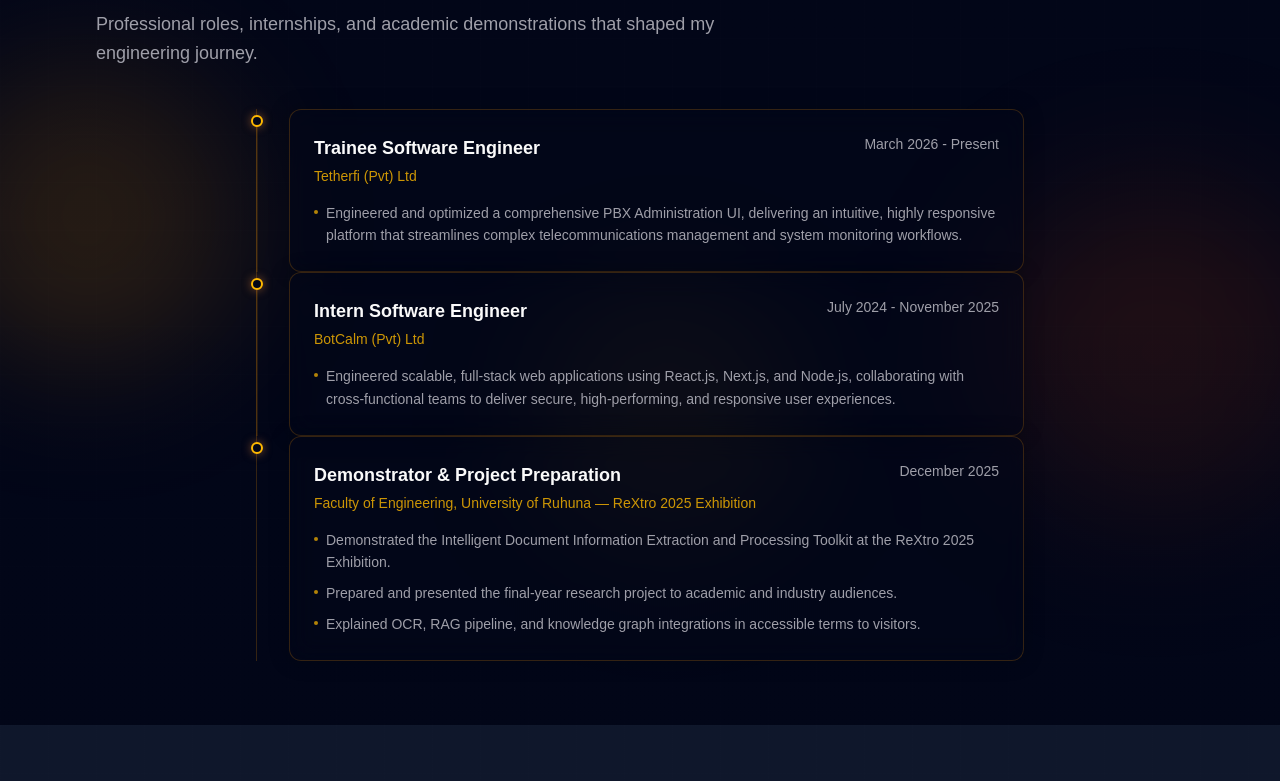
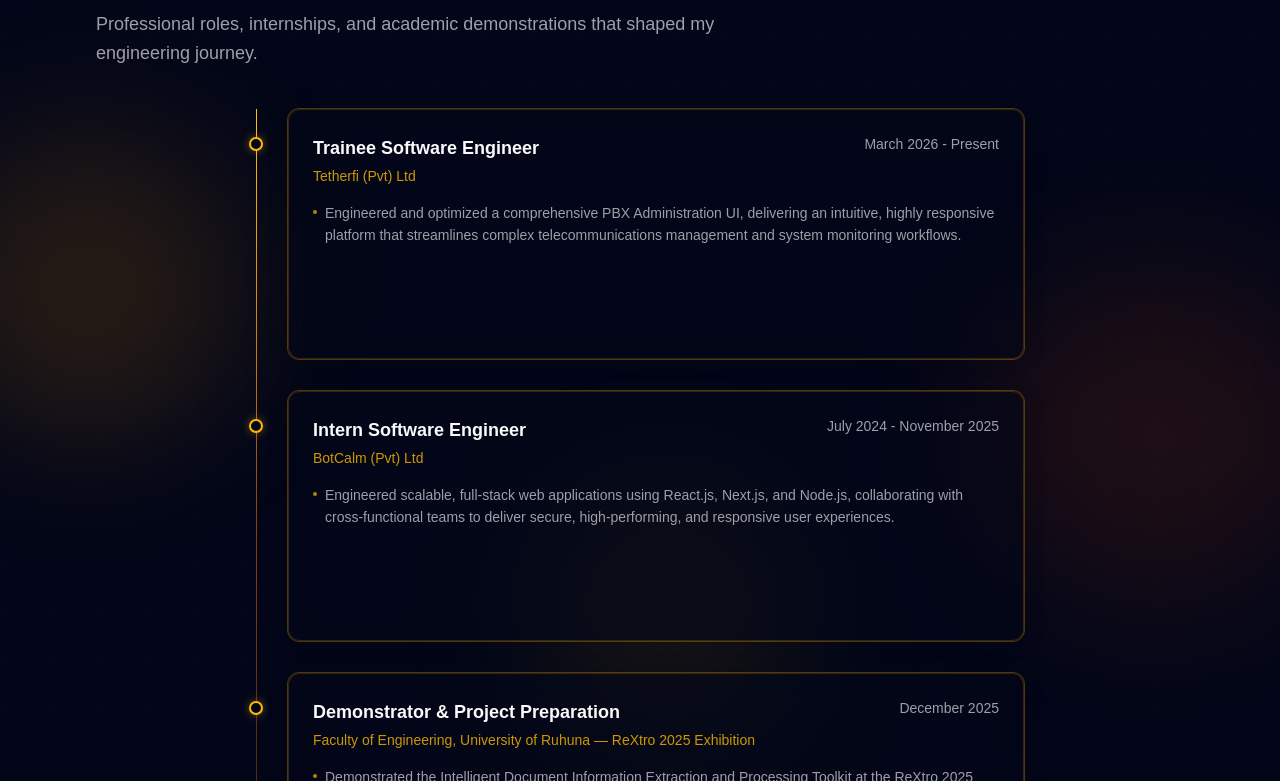
Before and after one commit to HirunaD/hirunad-portfolio, a Next.js app: page / in a window 1280 px wide. Shown: the part 1799-2580 px from the top of the page. Built offline with nearby package versions, Linux system fonts and the light colour scheme.

Commit message:
style: experience section ux

```diff
--- a/app/src/components/sections/ExperienceSection.tsx
+++ b/app/src/components/sections/ExperienceSection.tsx
@@ -16,22 +16,36 @@
         description={experienceSectionContent.description}
       />
 
+      <div className="relative mx-auto max-w-3xl">
+        <div className="absolute bottom-0 left-0 top-0 w-px overflow-hidden" aria-hidden="true">
           <motion.div
-        className="relative mx-auto max-w-3xl border-l border-amber-500/20"
+            className="h-full w-full origin-top bg-linear-to-b from-amber-400 via-orange-500/50 to-amber-500/15"
+            initial={{ scaleY: 0 }}
+            whileInView={{ scaleY: 1 }}
+            viewport={{ once: true, margin: "-80px" }}
+            transition={{ duration: 1.4, ease: [0.22, 1, 0.36, 1] }}
+          />
+          <motion.div
+            className="absolute inset-0 bg-linear-to-b from-amber-300/50 via-orange-400/20 to-transparent"
+            animate={{ opacity: [0.15, 0.55, 0.15] }}
+            transition={{ duration: 2.8, repeat: Infinity, ease: "easeInOut" }}
+          />
+        </div>
+
+        <motion.div
+          className="flex flex-col gap-8 pl-8"
           variants={staggerContainer}
           initial="hidden"
           whileInView="visible"
           viewport={viewportOnce}
         >
-        {experienceData.map((experience, index) => (
+          {experienceData.map((experience) => (
             <motion.div key={experience.id} variants={fadeUpItem}>
-            <ExperienceCard
-              experience={experience}
-              isLast={index === experienceData.length - 1}
-            />
+              <ExperienceCard experience={experience} />
             </motion.div>
           ))}
         </motion.div>
+      </div>
     </SectionShell>
   );
 }
--- a/app/src/components/ui/ExperienceCard.tsx
+++ b/app/src/components/ui/ExperienceCard.tsx
@@ -1,47 +1,125 @@
 "use client";
 
 import { motion } from "framer-motion";
+import {
+  type KeyboardEvent,
+  useLayoutEffect,
+  useRef,
+  useState,
+} from "react";
+import { experienceCardConfig } from "../../data/experience";
 import { cardSpring, premiumCardClasses } from "../../lib/motion";
 import { type Experience } from "../../types";
+import ExperienceDetailModal from "./ExperienceDetailModal";
 
 export interface ExperienceCardProps {
   experience: Experience;
-  isLast?: boolean;
 }
 
-export default function ExperienceCard({
-  experience,
-  isLast = false,
-}: ExperienceCardProps) {
+export default function ExperienceCard({ experience }: ExperienceCardProps) {
   const { role, company, period, description } = experience;
+  const [isModalOpen, setIsModalOpen] = useState(false);
+  const [isClipped, setIsClipped] = useState(false);
+  const descriptionContainerRef = useRef<HTMLDivElement>(null);
+  const descriptionContentRef = useRef<HTMLUListElement>(null);
+
+  useLayoutEffect(() => {
+    const container = descriptionContainerRef.current;
+    const content = descriptionContentRef.current;
+
+    if (!container || !content) {
+      return;
+    }
+
+    const updateClippedState = () => {
+      setIsClipped(content.scrollHeight > container.clientHeight + 1);
+    };
+
+    updateClippedState();
+
+    const resizeObserver = new ResizeObserver(updateClippedState);
+    resizeObserver.observe(container);
+    resizeObserver.observe(content);
+
+    return () => resizeObserver.disconnect();
+  }, [description]);
+
+  const openModal = () => setIsModalOpen(true);
+
+  const handleKeyDown = (event: KeyboardEvent<HTMLDivElement>) => {
+    if (event.key === "Enter" || event.key === " ") {
+      event.preventDefault();
+      openModal();
+    }
+  };
 
   return (
-    <article className="relative pb-10 pl-8 last:pb-0">
-      <span
-        className="absolute left-0 top-1.5 h-3 w-3 -translate-x-1/2 rounded-full border-2 border-amber-400 bg-slate-950 shadow-[0_0_10px_rgba(251,146,60,0.5)]"
+    <>
+      <article className="relative">
+        <motion.span
+          className="absolute -left-8 top-7 z-10 h-3.5 w-3.5 -translate-x-1/2 rounded-full border-2 border-amber-400 bg-slate-950"
+          animate={{
+            boxShadow: [
+              "0 0 8px rgba(251,191,36,0.35)",
+              "0 0 18px rgba(251,146,60,0.75)",
+              "0 0 8px rgba(251,191,36,0.35)",
+            ],
+          }}
+          transition={{ duration: 2.4, repeat: Infinity, ease: "easeInOut" }}
           aria-hidden="true"
         />
-      {!isLast && (
-        <span
-          className="absolute bottom-0 left-0 top-4 w-px -translate-x-1/2 bg-amber-500/25"
+
+        <motion.div
+          role="button"
+          tabIndex={0}
+          onClick={openModal}
+          onKeyDown={handleKeyDown}
+          aria-haspopup="dialog"
+          aria-label={`View details for ${role} at ${company}`}
+          className="group relative cursor-pointer"
+          whileHover={{ scale: 1.02, y: -4 }}
+          whileTap={{ scale: 0.99 }}
+          transition={cardSpring}
+        >
+          <motion.div
+            className="pointer-events-none absolute -inset-px rounded-xl opacity-0 transition-opacity duration-500 group-hover:opacity-100"
+            style={{
+              background:
+                "linear-gradient(90deg, transparent, rgba(251,191,36,0.45), rgba(249,115,22,0.45), transparent)",
+              backgroundSize: "200% 100%",
+            }}
+            animate={{ backgroundPosition: ["0% 50%", "200% 50%"] }}
+            transition={{ duration: 4, repeat: Infinity, ease: "linear" }}
             aria-hidden="true"
           />
-      )}
 
           <motion.div
-        className={premiumCardClasses}
-        whileHover={{ scale: 1.02 }}
-        transition={cardSpring}
+            className="pointer-events-none absolute -inset-px rounded-xl border border-amber-400/50"
+            animate={{ opacity: [0.2, 0.65, 0.2] }}
+            transition={{ duration: 2.8, repeat: Infinity, ease: "easeInOut" }}
+            aria-hidden="true"
+          />
+
+          <div
+            className={`relative flex ${experienceCardConfig.cardHeightClass} flex-col overflow-hidden ${premiumCardClasses}`}
           >
-        <div className="flex flex-col gap-1 sm:flex-row sm:items-start sm:justify-between">
-          <div>
+            <div className="flex shrink-0 flex-col gap-1 sm:flex-row sm:items-start sm:justify-between">
+              <div className="min-w-0 pr-2">
                 <h3 className="text-lg font-semibold text-zinc-50">{role}</h3>
-            <p className="mt-1 text-sm font-medium text-amber-400/80">{company}</p>
+                <p className="mt-1 line-clamp-2 text-sm font-medium text-amber-400/80">
+                  {company}
+                </p>
               </div>
-          <time className="mt-2 shrink-0 text-sm text-zinc-400 sm:mt-0">{period}</time>
+              <time className="mt-2 shrink-0 text-sm text-zinc-400 sm:mt-0">
+                {period}
+              </time>
             </div>
 
-        <ul className="mt-4 space-y-2">
+            <div
+              ref={descriptionContainerRef}
+              className="mt-4 min-h-0 flex-1 overflow-hidden"
+            >
+              <ul ref={descriptionContentRef} className="space-y-2">
                 {description.map((item) => (
                   <li
                     key={item}
@@ -51,11 +129,38 @@
                       className="mt-2 h-1 w-1 shrink-0 rounded-full bg-amber-400/70"
                       aria-hidden="true"
                     />
-              {item}
+                    <span>{item}</span>
                   </li>
                 ))}
               </ul>
+            </div>
+
+            {isClipped && (
+              <span className="mt-auto inline-flex items-center gap-1.5 pt-4 text-sm font-semibold text-amber-400 transition-colors group-hover:text-amber-300">
+                {experienceCardConfig.readMoreLabel}
+                <svg
+                  xmlns="http://www.w3.org/2000/svg"
+                  viewBox="0 0 20 20"
+                  fill="currentColor"
+                  className="h-4 w-4 transition-transform duration-300 group-hover:translate-x-1"
+                  aria-hidden="true"
+                >
+                  <path
+                    fillRule="evenodd"
+                    d="M3 10a.75.75 0 0 1 .75-.75h10.638L10.23 5.29a.75.75 0 1 1 1.04-1.08l5.5 5.25a.75.75 0 0 1 0 1.08l-5.5 5.25a.75.75 0 1 1-1.04-1.08l4.158-3.96H3.75A.75.75 0 0 1 3 10Z"
+                    clipRule="evenodd"
+                  />
+                </svg>
+              </span>
+            )}
+          </div>
         </motion.div>
       </article>
+
+      <ExperienceDetailModal
+        experience={isModalOpen ? experience : null}
+        onClose={() => setIsModalOpen(false)}
+      />
+    </>
   );
 }
--- /dev/null
+++ b/app/src/components/ui/ExperienceDetailModal.tsx
@@ -0,0 +1,124 @@
+"use client";
+
+import { AnimatePresence, motion } from "framer-motion";
+import { useEffect } from "react";
+import { experienceCardConfig } from "../../data/experience";
+import { type Experience } from "../../types";
+
+interface ExperienceDetailModalProps {
+  experience: Experience | null;
+  onClose: () => void;
+}
+
+export default function ExperienceDetailModal({
+  experience,
+  onClose,
+}: ExperienceDetailModalProps) {
+  useEffect(() => {
+    if (!experience) {
+      return;
+    }
+
+    const handleKeyDown = (event: KeyboardEvent) => {
+      if (event.key === "Escape") {
+        onClose();
+      }
+    };
+
+    window.addEventListener("keydown", handleKeyDown);
+    return () => window.removeEventListener("keydown", handleKeyDown);
+  }, [experience, onClose]);
+
+  return (
+    <AnimatePresence>
+      {experience && (
+        <motion.div
+          className="fixed inset-0 z-50 flex items-center justify-center p-4"
+          initial={{ opacity: 0 }}
+          animate={{ opacity: 1 }}
+          exit={{ opacity: 0 }}
+          role="dialog"
+          aria-modal="true"
+          aria-labelledby="experience-modal-title"
+        >
+          <motion.button
+            type="button"
+            className="absolute inset-0 bg-slate-950/80 backdrop-blur-sm"
+            onClick={onClose}
+            aria-label={experienceCardConfig.closeLabel}
+            initial={{ opacity: 0 }}
+            animate={{ opacity: 1 }}
+            exit={{ opacity: 0 }}
+          />
+
+          <motion.div
+            className="relative z-10 w-full max-w-2xl overflow-hidden rounded-2xl border border-amber-500/30 bg-slate-950/95 p-6 shadow-[0_0_40px_rgba(251,146,60,0.2)] backdrop-blur-xl sm:p-8"
+            initial={{ opacity: 0, y: 32, scale: 0.95 }}
+            animate={{ opacity: 1, y: 0, scale: 1 }}
+            exit={{ opacity: 0, y: 24, scale: 0.97 }}
+            transition={{ type: "spring", stiffness: 380, damping: 30 }}
+          >
+            <motion.div
+              className="pointer-events-none absolute inset-0 rounded-2xl opacity-40"
+              style={{
+                background:
+                  "linear-gradient(90deg, transparent, rgba(251,191,36,0.15), rgba(249,115,22,0.15), transparent)",
+                backgroundSize: "200% 100%",
+              }}
+              animate={{ backgroundPosition: ["0% 50%", "200% 50%"] }}
+              transition={{ duration: 5, repeat: Infinity, ease: "linear" }}
+              aria-hidden="true"
+            />
+
+            <div className="relative z-10">
+              <div className="flex flex-col gap-1 sm:flex-row sm:items-start sm:justify-between">
+                <div>
+                  <h3
+                    id="experience-modal-title"
+                    className="text-xl font-semibold text-zinc-50 sm:text-2xl"
+                  >
+                    {experience.role}
+                  </h3>
+                  <p className="mt-1 text-sm font-medium text-amber-400/90">
+                    {experience.company}
+                  </p>
+                </div>
+                <time className="mt-2 shrink-0 text-sm text-zinc-400 sm:mt-0">
+                  {experience.period}
+                </time>
+              </div>
+
+              <ul className="mt-6 space-y-3 border-t border-amber-500/15 pt-6">
+                {experience.description.map((item, index) => (
+                  <motion.li
+                    key={item}
+                    className="flex gap-3 text-sm leading-relaxed text-zinc-300 sm:text-base"
+                    initial={{ opacity: 0, x: -12 }}
+                    animate={{ opacity: 1, x: 0 }}
+                    transition={{ delay: index * 0.08, duration: 0.4 }}
+                  >
+                    <span
+                      className="mt-2 h-1.5 w-1.5 shrink-0 rounded-full bg-amber-400"
+                      aria-hidden="true"
+                    />
+                    {item}
+                  </motion.li>
+                ))}
+              </ul>
+
+              <motion.button
+                type="button"
+                onClick={onClose}
+                className="mt-8 inline-flex h-10 items-center justify-center rounded-full border border-amber-500/30 bg-white/5 px-5 text-sm font-semibold text-zinc-50 backdrop-blur-md transition-colors hover:border-amber-400/60 hover:bg-amber-500/10"
+                whileHover={{ scale: 1.04 }}
+                whileTap={{ scale: 0.96 }}
+              >
+                {experienceCardConfig.closeLabel}
+              </motion.button>
+            </div>
+          </motion.div>
+        </motion.div>
+      )}
+    </AnimatePresence>
+  );
+}
--- a/app/src/data/experience.ts
+++ b/app/src/data/experience.ts
@@ -1,4 +1,10 @@
 import { Experience } from "../types";
+
+export const experienceCardConfig = {
+  cardHeightClass: "h-[250px]",
+  readMoreLabel: "Read more",
+  closeLabel: "Close",
+};
 
 export const experienceData: Experience[] = [
   {
```
Lines whose indentation alone changed are shown as unchanged.
